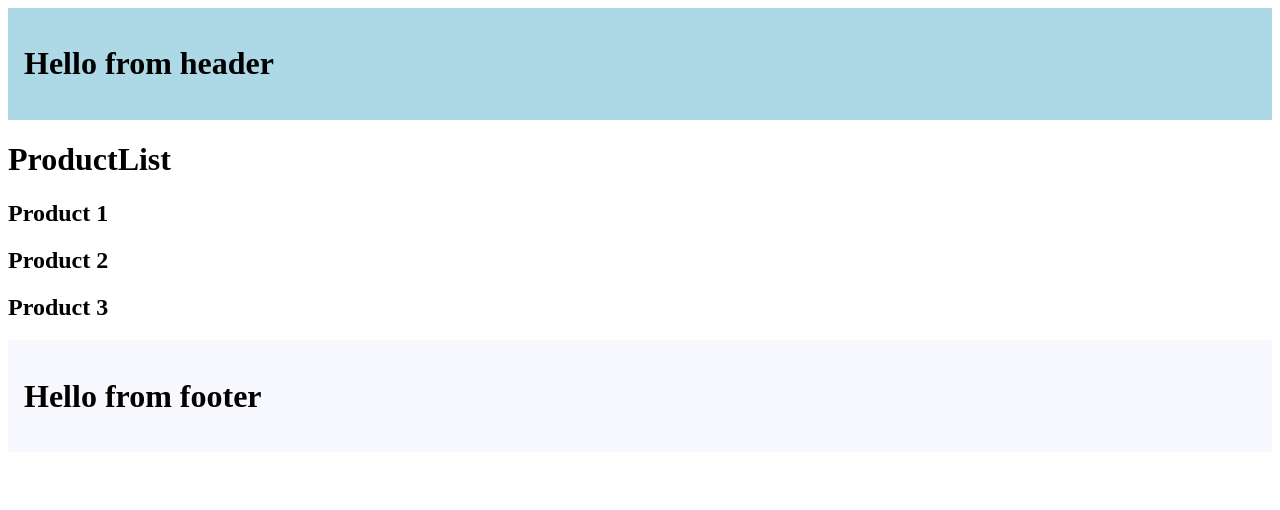
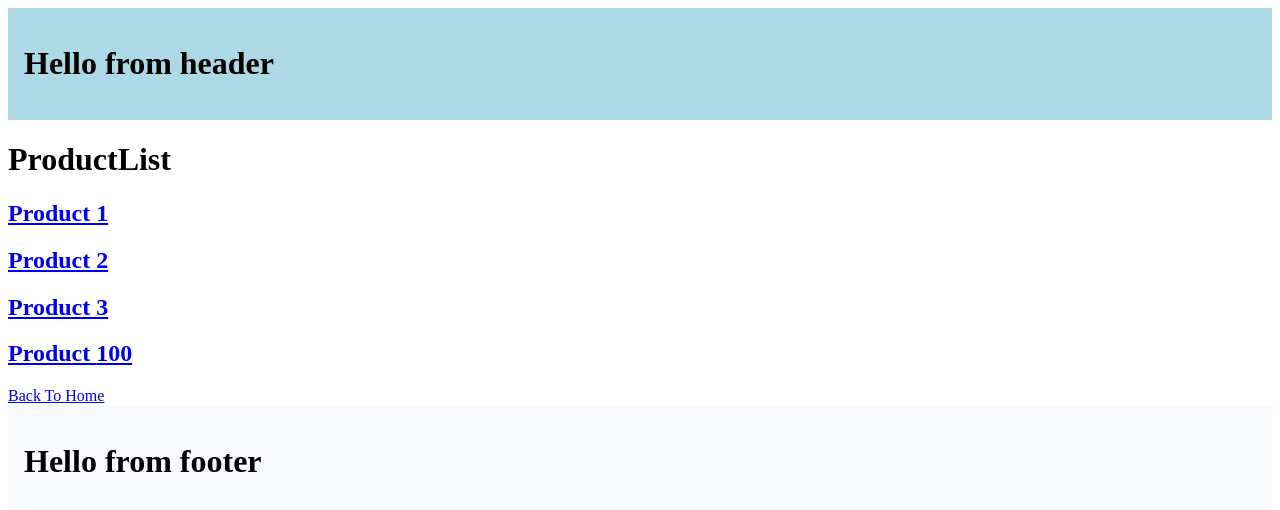
Before and after one commit to max-fletcher/next_tutorial_codevolution, a Next.js app: page /products in a window 1280 px wide. Shown: the top 510 px of the page. Built offline with nearby package versions, Linux system fonts and the light colour scheme.

Commit message:
Lesson 19 done.

```diff
--- a/src/app/products/page.tsx
+++ b/src/app/products/page.tsx
@@ -1,10 +1,19 @@
+import Link from "next/link"
+
 const ProductList = () => {
+  const productId = 100
+
   return (
     <>
       <h1>ProductList</h1>
-      <h2>Product 1</h2>
-      <h2>Product 2</h2>
-      <h2>Product 3</h2>
+      <h2><Link href="/products/1">Product 1</Link></h2>
+      <h2><Link href="/products/2">Product 2</Link></h2>
+
+      <h2><Link href="/products/3" replace>Product 3</Link></h2>
+
+      <h2><Link href={`/products/${productId}`}>Product {productId}</Link></h2>
+
+      <Link href="/">Back To Home</Link>
     </>
   )
 }
```
Also changed, not shown: src/app/page.tsx (+8 -1 lines).
